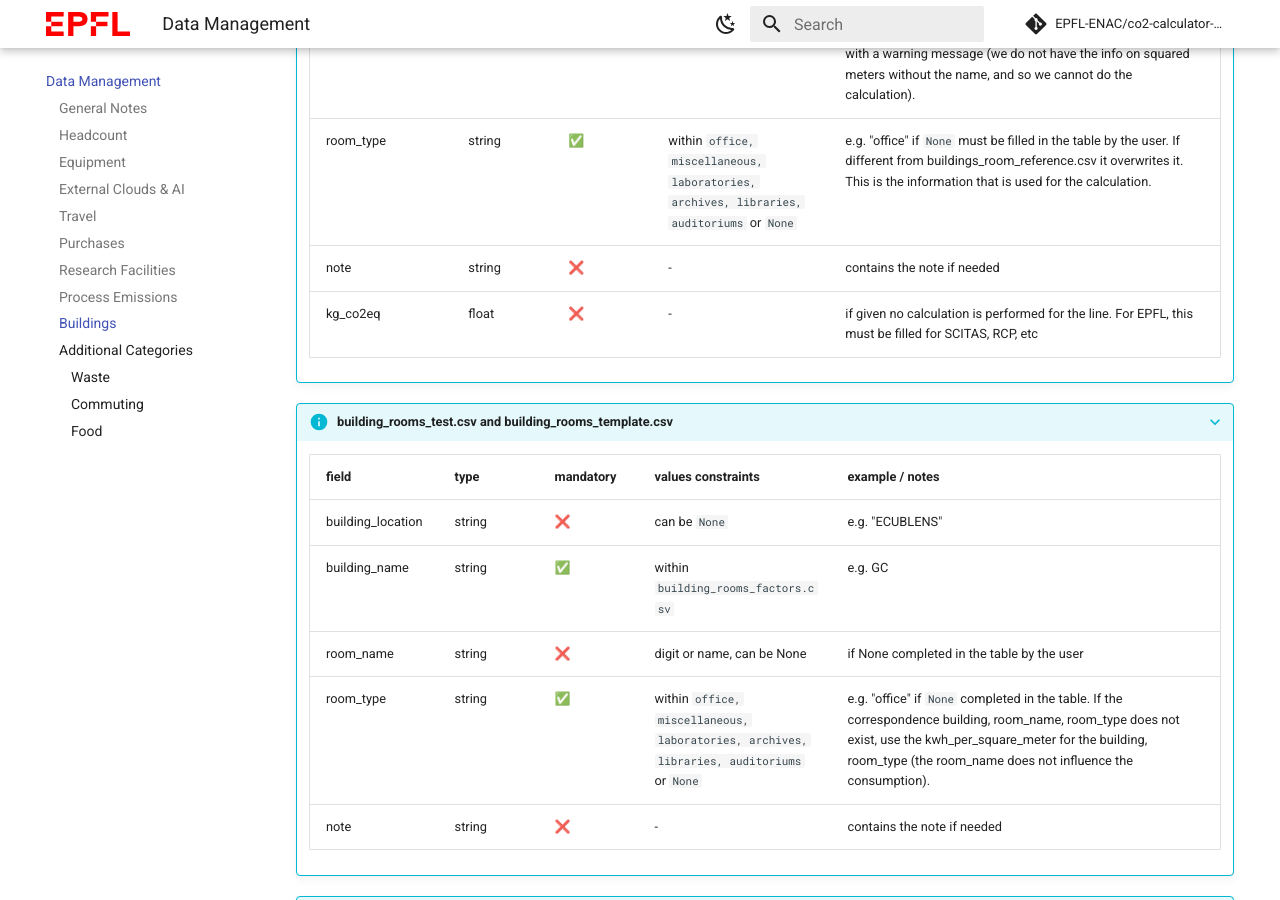
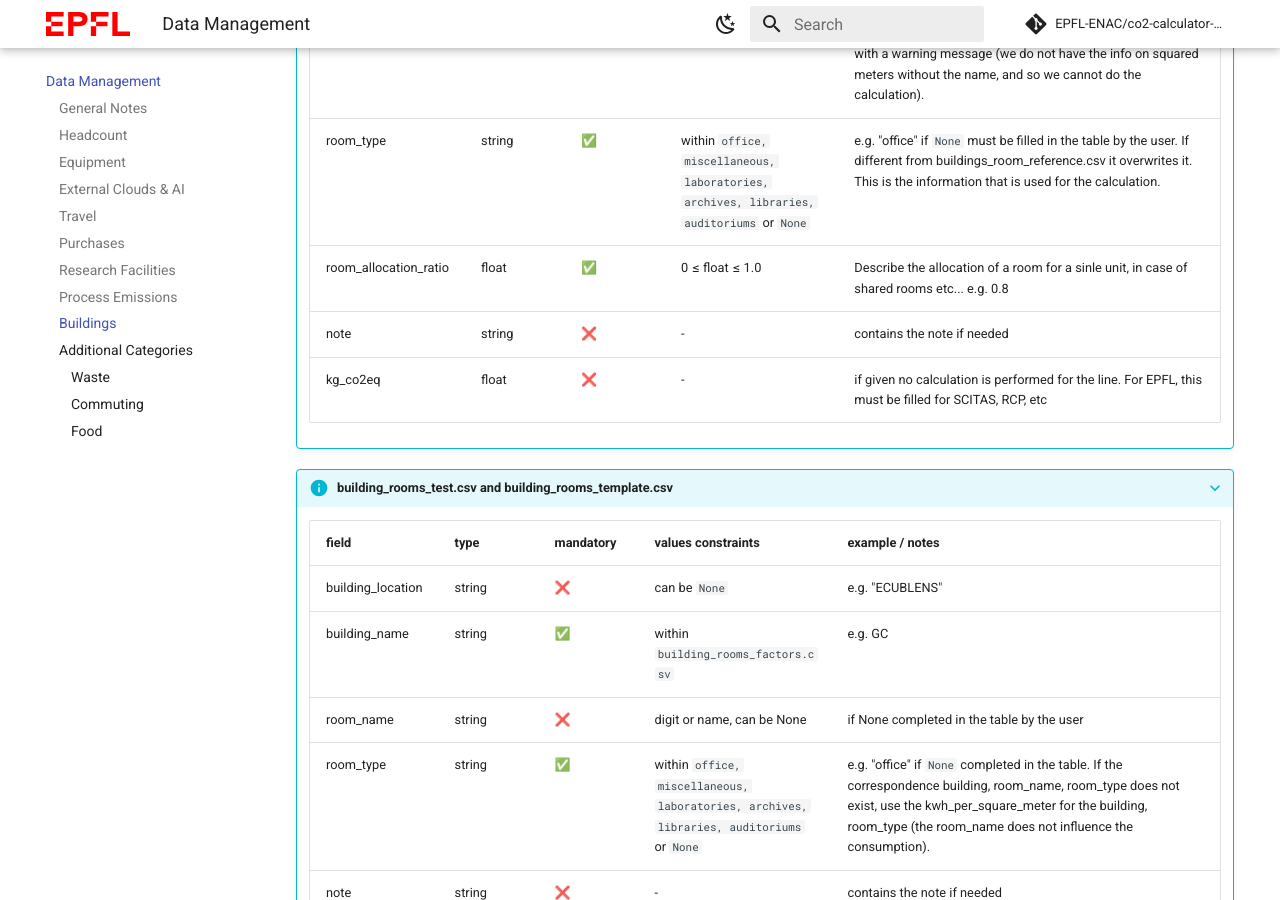
Before and after one commit to EPFL-ENAC/co2-calculator-back-office-doc, an MkDocs documentation site: the page built from docs/data-description.md, in a window 1280 px wide and 900 px high, scrolled down 20397 px. Built offline with MkDocs 1.6.1 and Material for MkDocs 9.7.7, drawn with Linux system fonts in a browser that asks for light colours; comment, search, counter and statistics services are not loaded.

Commit message:
Add room_allocation_ratio to data description
Added room_allocation_ratio field with constraints for room allocation.

```diff
--- a/docs/data-description.md
+++ b/docs/data-description.md
@@ -463,6 +463,7 @@ This guide provides comprehensive data validation schemas for all modules in the
     | building_name | string | ✅ | within `building_rooms_factors.csv` | e.g. GC |
     | room_name | string | ✅ | digit or name, can be `None` | If `None` , or if the correspondence (building_name, room_name) is not found in the reference, the row is ignored with a warning message (we do not have the info on squared meters without the name, and so we cannot do the calculation). |
     | room_type | string | ✅ | within `office, miscellaneous, laboratories, archives, libraries, auditoriums` or `None` | e.g. "office" if `None` must be filled in the table by the user. If different from buildings_room_reference.csv it overwrites it. This is the information that is used for the calculation.  |
+    | room_allocation_ratio | float | ✅ | 0 ≤ float ≤ 1.0 | Describe the allocation of a room for a sinle unit, in case of shared rooms etc... e.g. 0.8 |
     | note | string | ❌ | - | contains the note if needed |
     | kg_co2eq | float | ❌ | - | if given no calculation is performed for the line. For EPFL, this must be filled for SCITAS, RCP, etc |
 
```
